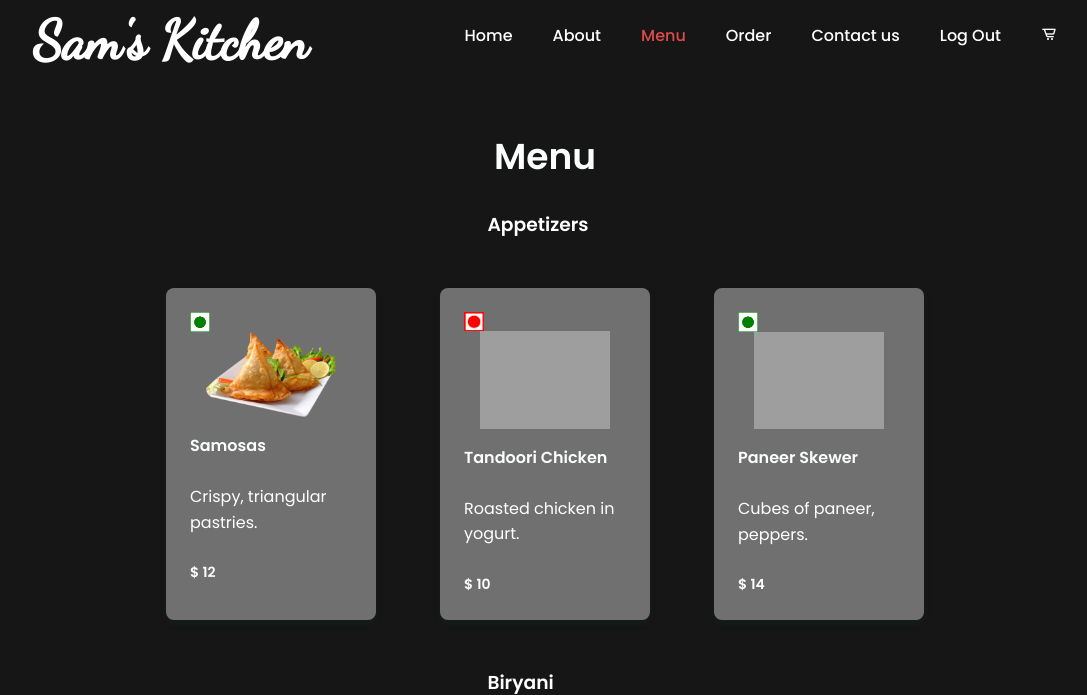
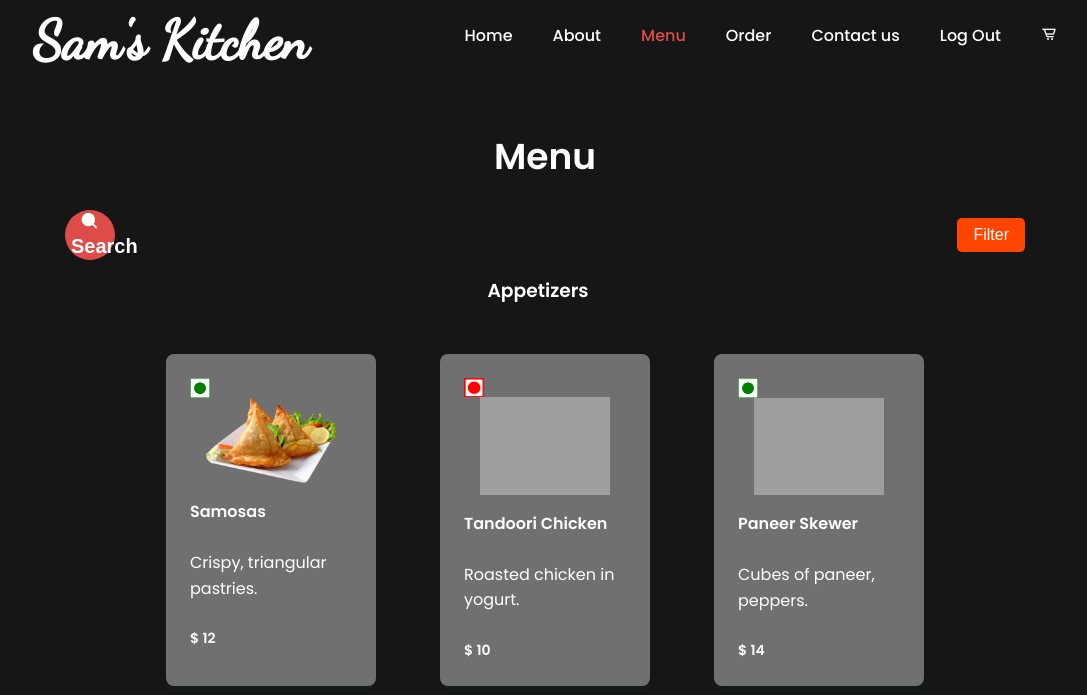
Before and after one commit to anchal-04/SAM-s-Kitchen, a Flask app: page /menu in a window 1280 px wide. Shown: the top 695 px of the page, without its empty margins (95-1182 px from the left). Run offline with Flask 3, Linux system fonts and the light colour scheme; a user stored in the database is signed in; grey boxes are pictures that could not be loaded.

Commit message:
added search and filter functionality

```diff
--- a/restaurant/routes.py
+++ b/restaurant/routes.py
@@ -62,6 +62,44 @@ def menu_page():
     if request.method == 'GET':
         items = Item.query.all()
         return render_template('menu.html', items = items, add_form = add_form)
+
+
+# SEARCH FUNCTIONALITY
+@app.route('/search', methods=['GET'])
+def search_items():
+    query = request.args.get('query', '').strip()
+    add_form = AddForm()
+    print("query ", query)
+    if query:
+        # Perform case-insensitive search on name, description, and category
+        items = Item.query.filter(
+            (Item.name.ilike(f"%{query}%"))
+            # (Item.description.ilike(f"%{query}%")) |
+            # (Item.category.ilike(f"%{query}%"))
+        ).all()
+        print("items ", items)
+    else:
+        items = Item.query.all()
+    return render_template('menu.html', items=items, add_form=add_form, query=query)
+
+
+# FILTER FUNCTIONALITY
+@app.route('/filter', methods=['GET'])
+def filter_items():
+    category = request.args.get('category', '').strip()
+    add_form = AddForm()
+    print("category ", category)
+    if category == 'Veg':
+        items = Item.query.filter(Item.isVeg == True).all()
+    elif category == 'Non-Veg':
+        items = Item.query.filter(Item.isVeg == False).all()
+    elif category:
+        items = Item.query.filter(Item.category == category).all()
+    else:
+        items = Item.query.all()  # Show all items if no category selected
+
+    return render_template('menu.html', items=items, add_form=add_form, query=None, category=category)
+
 
 #MENU PAGE
 @app.route('/order', methods = ['GET', 'POST'])
--- a/restaurant/templates/menu.html
+++ b/restaurant/templates/menu.html
@@ -70,18 +70,77 @@
     <h2 class="section-title">Menu</h2>
 
     <!-- SEARCH BOX -->
-{#    <div class="search-box">#}
-{#        <button class="btn-search"><i class='bx bxs-search'></i></button>#}
-{#        <input type="text" class="input-search" placeholder="Search..">#}
-{#      </div>#}
-    <!-- SEARCH BOX ENDS -->
+<div style="display: flex; justify-content: space-between; align-items: center; margin-bottom: 1rem;">
+    <!-- SEARCH FORM -->
+    <form action="/search" method="get" class="search-box">
+        <div style="display: flex; align-items: center; gap: 1rem;">
+            <input type="text" name="query" class="input-search" placeholder="Search..." value="{{ query or '' }}">
+            <button class="btn-search" type="submit"><i class='bx bxs-search'></i> Search</button>
+        </div>
+    </form>
+
+    <!-- FILTER BUTTON -->
+    <button
+        onclick="toggleFilter()"
+        style="background-color: #ff4500; color: white; padding: 0.5rem 1rem; border: none; cursor: pointer; font-size: 1rem; border-radius: 5px;">
+        Filter
+    </button>
+</div>
+
+<!-- FILTER OPTIONS (Initially Hidden) -->
+<div id="filter-options" style="display: none; position: relative; top: 60px; right: 10px;  padding: 1rem; ">
+    <form action="/filter" method="get">
+        <div style="display: flex; flex-direction: column; gap: 1rem;">
+            <!-- Filter by Category -->
+            <label style="font-size: 1rem; cursor: pointer;">
+                <input type="radio" name="category" value="Appetizers" {% if category == 'Appetizers' %}checked{% endif %}>
+                Appetizers
+            </label>
+            <label style="font-size: 1rem; cursor: pointer;">
+                <input type="radio" name="category" value="Biryani" {% if category == 'Biryani' %}checked{% endif %}>
+                Biryani
+            </label>
+            <label style="font-size: 1rem; cursor: pointer;">
+                <input type="radio" name="category" value="Curry" {% if category == 'Curry' %}checked{% endif %}>
+                Curry
+            </label>
+            <label style="font-size: 1rem; cursor: pointer;">
+                <input type="radio" name="category" value="Breads" {% if category == 'Breads' %}checked{% endif %}>
+                Breads
+            </label>
+            <label style="font-size: 1rem; cursor: pointer;">
+                <input type="radio" name="category" value="Desserts" {% if category == 'Desserts' %}checked{% endif %}>
+                Desserts
+            </label>
+            <label style="font-size: 1rem; cursor: pointer;">
+                <input type="radio" name="category" value="Veg" {% if category == 'Veg' %}checked{% endif %}>
+                Veg
+            </label>
+            <label style="font-size: 1rem; cursor: pointer;">
+                <input type="radio" name="category" value="Non-Veg" {% if category == 'Non-Veg' %}checked{% endif %}>
+                Non-Veg
+            </label>
+            <label style="font-size: 1rem; cursor: pointer;">
+                <input type="radio" name="category" value="" {% if not category %}checked{% endif %}>
+                All Categories
+            </label>
+            <button type="submit"
+                    style="background-color: #28a745; color: white; padding: 0.5rem 1rem; border: none; cursor: pointer; font-size: 1rem; border-radius: 5px; margin-top: 1rem;">
+                Apply Filter
+            </button>
+        </div>
+    </form>
+</div>
+
 
     <!-- ========== ITEMS ==========-->
+{% set has_appetizers = items | selectattr('category', 'equalto', 'Appetizers') | list %}
+         {% if has_appetizers %}
          <h3 style="padding-left: 44%; padding-right: 45%">Appetizers</h3>
 
         <div class="menu__container bd-grid">
-        {% for item in items %}
-            {% if item.category == 'Appetizers' %}
+        {% for item in has_appetizers %}
+{#            {% if item.category == 'Appetizers' %}#}
                 <div class="menu__content">
                     <!-- <img src="static/styles/img/plate1.png" alt="" class="menu__img"> -->
                     <!-- <img src="static/styles/img/{{ item.source }}"  alt="" class="menu__img" /> -->
@@ -300,6 +373,18 @@
 <!--========== MAIN JS ==========-->
 <script src="static/styles/js/main.js"></script>
 
+    <script>
+            function toggleFilter() {
+                // Toggle the display style of the filter options
+                const filterOptions = document.getElementById('filter-options');
+                if (filterOptions.style.display === 'none') {
+                    filterOptions.style.display = 'block';
+                } else {
+                    filterOptions.style.display = 'none';
+                }
+            }
+        </script>
+
 
 </body>
 </html>
```
Also changed, not shown: other parts of restaurant/templates/menu.html (+28 -14 lines).
